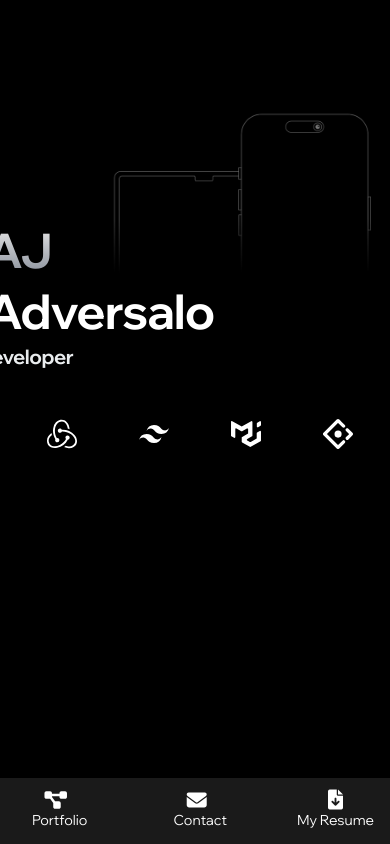
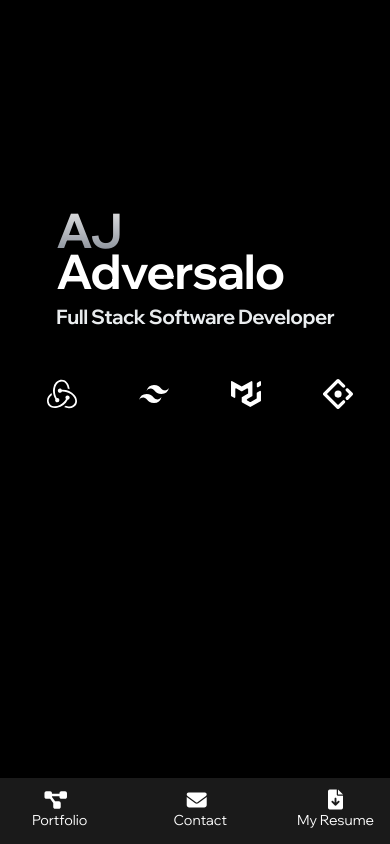
Before and after one commit to ajadversalo/builtbyaj, a React (Create React App) app: page / in a window 390 px wide. Shown: the top 844 px of the page. Built offline with nearby package versions, Linux system fonts and the light colour scheme.

Commit message:
improve responsiveness

```diff
--- a/src/Pages/Landing.tsx
+++ b/src/Pages/Landing.tsx
@@ -258,7 +258,8 @@ const Landing: React.FC = () => {
                     <div className={"text-white p-2 mt-[-3rem] h-[25rem]"}>
                         <div className={"text-5xl sm:text-6xl"}>
                             <section className="bg-black text-left">
-                                <h1 className="relative w-fit mx-auto leading-none">
+                                <div className="relative w-fit mx-auto leading-none">
+                                    {/*
                                     <div className="flex items-center gap-4">
                                         <span
                                             className="
@@ -281,7 +282,23 @@ const Landing: React.FC = () => {
                                             className="h-[200px] sm:h-[300px] object-contain mt-[-7rem] ml-4"
                                         />
                                     </div>
-                                    <span
+                                    */}
+                                    <div
+                                        className="
+                                                font-bold
+                                                text-[clamp(3rem,12vw,190px)]
+                                                leading-[1] tracking-[-0.02em]
+                                                text-transparent bg-clip-text
+                                                bg-gradient-to-b from-white to-gray-400
+                                                opacity-90
+                                                drop-shadow-[0_6px_28px_rgba(0,0,0,0.55)]
+                                                blur-[0.3px]
+                                                select-none
+                                              "
+                                    >
+                                        {`AJ`}
+                                    </div>
+                                    <div
                                         className="
                                           block relative z-10
                                           -mt-[0.15em]
@@ -293,11 +310,12 @@ const Landing: React.FC = () => {
                                         "
                                     >
                                         {`Adversalo`}
-                                    </span>
-                                </h1>
-                                <p className="mt-2 text-[#ECEFF1] text-xl tracking-tight font-bold text-left" >
-                                    Full Stack Software Developer
-                                </p>
+                                    </div>
+                                    <div className="mt-2 text-[#ECEFF1] text-xl tracking-tight font-bold" >
+                                        Full Stack Software Developer
+                                    </div>
+                                </div>
+
                                 <div
                                     className="mt-12 overflow-y-hidden max-w-[50rem] w-[28rem] w-full sm:w-[42rem] md:w-[50rem]"
                                     onMouseEnter={e => handleMouseEnter()}
```
